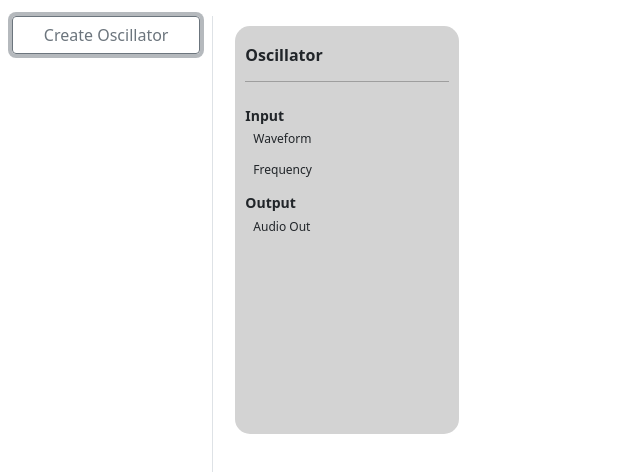
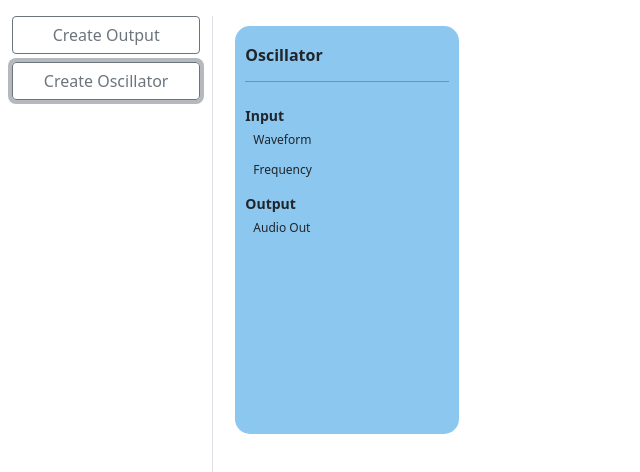
Before and after one commit to PleatherStarfish/Flax, a React (Create React App) app: page / in a window 1280 px wide. Both pictures are taken after a click on the button "Create Oscillator". Shown: the top 472 px of the page, without its empty margins (0-640 px from the left). Built offline with nearby package versions, Linux system fonts and the light colour scheme.

Commit message:
Add logic for creating new divs in the objectsInCanvas hook

```diff
--- a/package.json
+++ b/package.json
@@ -7,6 +7,7 @@
     "@testing-library/react": "^11.1.0",
     "@testing-library/user-event": "^12.1.10",
     "bootstrap": "^5.0.2",
+    "randomcolor": "^0.6.2",
     "react": "^17.0.2",
     "react-bootstrap": "^2.0.0-beta.4",
     "react-dom": "^17.0.2",
--- a/src/App.js
+++ b/src/App.js
@@ -1,18 +1,14 @@
 import logo from './logo.svg';
 import './App.css';
-import React, { useState } from "react";
-
+import React, {useState} from "react";
 import {Container, Row, Col, Button} from "react-bootstrap"
-
-import Draggable, { DraggableCore } from 'react-draggable';
-
+import oscillator from './components/oscillator'
+import Draggable, {DraggableCore} from 'react-draggable';
 import uniqid from 'uniqid';
-
-
 import 'bootstrap/dist/css/bootstrap.min.css';
 
 function App() {
-  const [objectsInCanvas, setobjectsInCanvas] = useState(null);
+    const [objectsInCanvas, setObjectsInCanvas] = useState([]);
     const [deltaPositionX, setDeltaPositionX] = useState(null);
     const [deltaPositionY, setDeltaPositionY] = useState(null);
     const [activeDrags, setActiveDrags] = useState(0);
@@ -30,50 +26,31 @@ function App() {
         setActiveDrags(prevCount => prevCount - 1);
     };
 
+    const dragHandlers = {onStart: onStart, onStop: onStop};
+
     const creatObjectOnCanvas = (e, type) => {
         e.preventDefault();
-        console.log(type)
+        if (type === "oscillator") {
+            setObjectsInCanvas(oldArray => [...oldArray, oscillator(dragHandlers)])
+        }
     };
-
-    const dragHandlers = {onStart: onStart, onStop: onStop};
 
     return (
         <Container fluid style={{margin: "2vh 0"}}>
             <Row md={4} style={{height: "96vh"}}>
                 <Col xs={2} className={"border-end"}>
                     <div className="d-grid gap-2">
-                <Button variant="outline-secondary" onClick={e => creatObjectOnCanvas(e, "oscillator")}>Create Oscillator</Button>
+                        <Button variant="outline-secondary" onClick={e => creatObjectOnCanvas(e, "output")}>Create
+                            Output</Button>
+                        <Button variant="outline-secondary" onClick={e => creatObjectOnCanvas(e, "oscillator")}>Create
+                            Oscillator</Button>
                     </div>
                 </Col>
                 <Col xs={10}>
-            <div className="canvas" style={{height: '100%', width: '100%', position: 'relative', overflow: 'auto', padding: '0'}}>
+                    <div className="canvas"
+                         style={{height: '100%', width: '100%', position: 'relative', overflow: 'auto', padding: '0'}}>
                         <div style={{height: '100%', width: '100%', padding: '10px'}}>
-                    <Draggable bounds="parent" {...dragHandlers} grid={[25, 25]}>
-                        <div id={uniqid()} className="oscillator-box">
-                            <h1 className="cursor">Oscillator</h1>
-                            <hr  style={{ color: '#000000', backgroundColor: '#000000', height: .5, borderColor : '#000000' }}/>
-                            <div className={"inputs"}>
-                                <h2>Input</h2>
-                                <div className={"input-jacks d-flex flex-column"}>
-                                    <div className="p-2">
-                                        <h3>Waveform</h3>
-                                        <div className={"input-jacks"}></div>
-                                    </div>
-                                    <div className="p-2">
-                                        <h3>Frequency</h3>
-                                    </div>
-                                </div>
-                            </div>
-                            <div className={"outputs"}>
-                                <h2>Output</h2>
-                                <div className={"output-jacks d-flex flex-column"}>
-                                    <div className="p-2">
-                                        <h3>Audio Out</h3>
-                                    </div>
-                                </div>
-                            </div>
-                        </div>
-                    </Draggable>
+                            { objectsInCanvas }
                         </div>
                     </div>
 
--- /dev/null
+++ b/src/components/oscillator.js
@@ -0,0 +1,35 @@
+import Draggable from "react-draggable";
+import uniqid from "uniqid";
+import React from "react";
+import randomColor from 'randomcolor';
+
+let oscillator = (dragHandlers) => {
+    const color = randomColor({luminosity: 'light'});
+    return (<Draggable bounds="parent" {...dragHandlers} grid={[25, 25]}>
+    <div id={uniqid()} className="oscillator-box" style={{backgroundColor: color, borderColor: color}}>
+        <h1 className="cursor">Oscillator</h1>
+        <hr style={{color: '#000000'}}/>
+        <div className={"inputs"}>
+            <h2>Input</h2>
+            <div className={"input-jacks d-flex flex-column"}>
+                <div className="p-2">
+                    <h3>Waveform</h3>
+                    <div className={"input-jacks"}></div>
+                </div>
+                <div className="p-2">
+                    <h3>Frequency</h3>
+                </div>
+            </div>
+        </div>
+        <div className={"outputs"}>
+            <h2>Output</h2>
+            <div className={"output-jacks d-flex flex-column"}>
+                <div className="p-2">
+                    <h3>Audio Out</h3>
+                </div>
+            </div>
+        </div>
+    </div>
+</Draggable>)};
+
+export default oscillator;
```
Also changed, not shown: 1 other file (tests, documents, lock files or other folders). Lines whose indentation alone changed are shown as unchanged.
